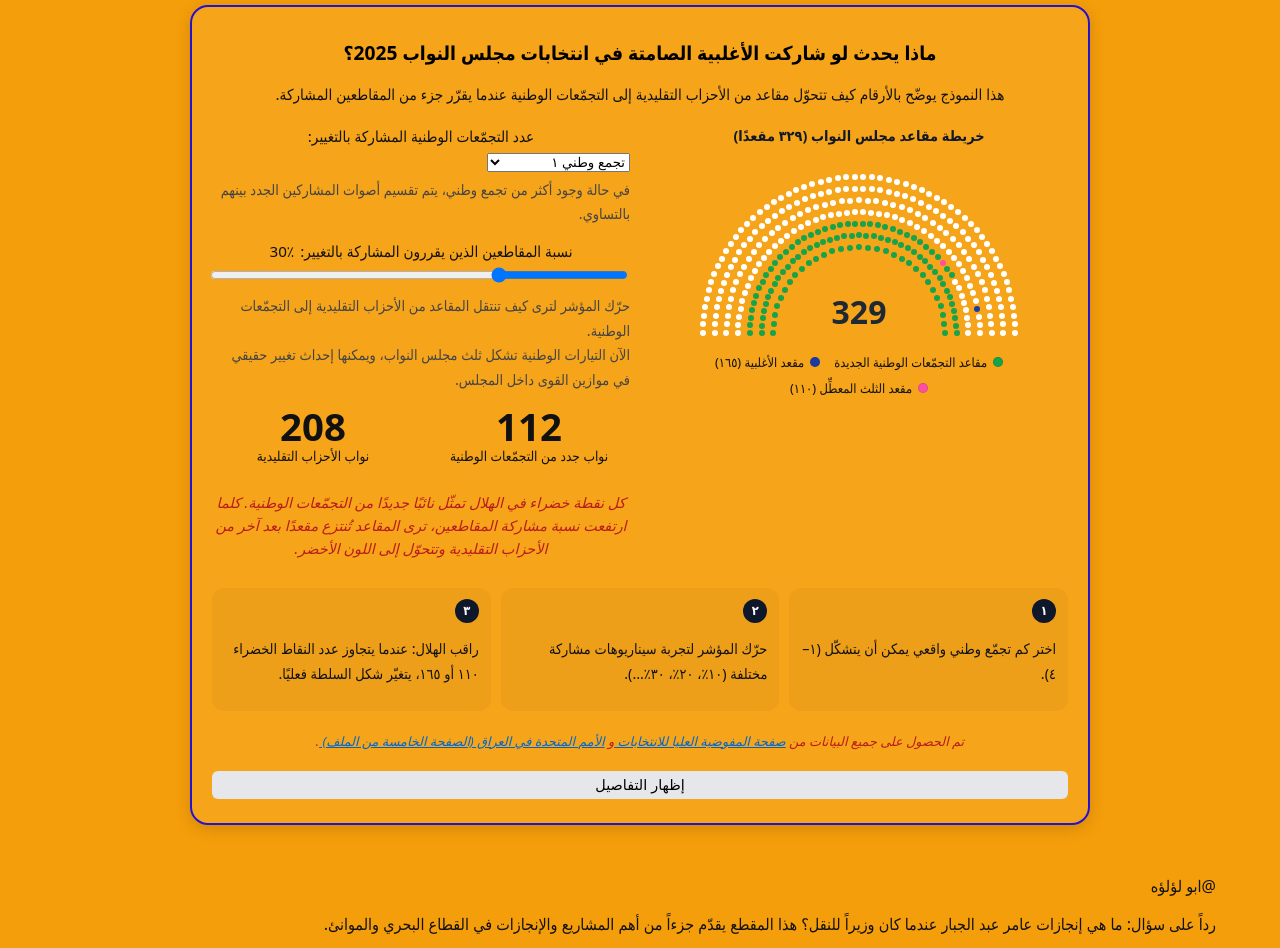
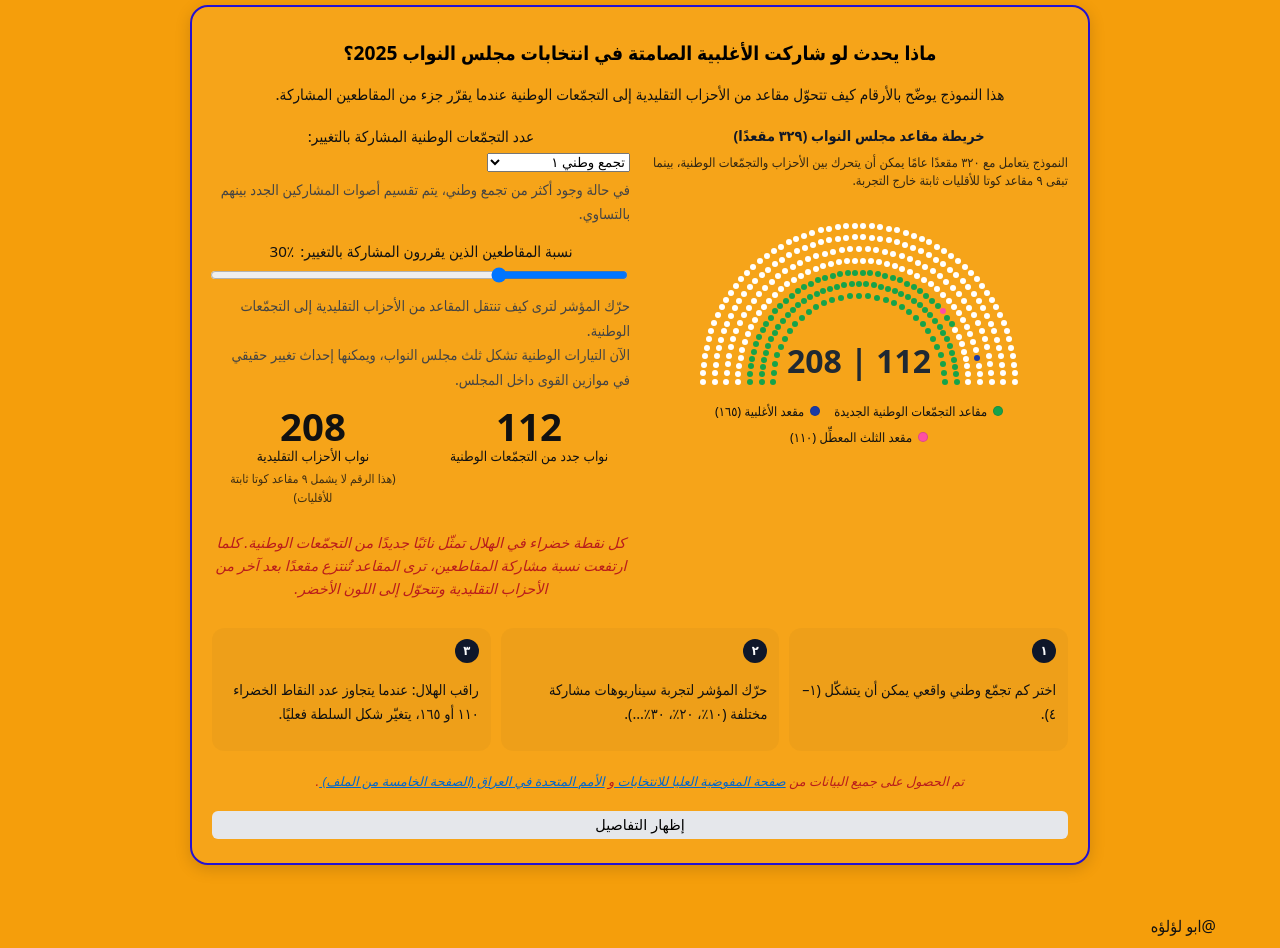
Before and after one commit to ezzed/projectx, a plain HTML site: page index.html in a window 1280 px wide. Shown: the part 749-1697 px from the top of the page. Drawn offline with Linux system fonts and the light colour scheme; a script that the page names is missing; a web font is replaced by a local one.

Commit message:
Add files via upload
make it more beautiful

```diff
--- a/css/style_new_premium.css
+++ b/css/style_new_premium.css
@@ -1656,3 +1656,18 @@ body.dark .parl-step-number {
   font-size: 0.8rem;
   margin-top: 4px;
 }
+
+
+
+.parl-mobile-label-note {
+  display: block;
+  font-size: 0.75rem;
+  opacity: 0.8;
+  margin-top: 2px;
+}
+
+.parl-joker-subtext {
+  font-size: 0.8rem;
+  opacity: 0.85;
+  margin-top: 4px;
+}
--- a/data/parliament-program-joker.js
+++ b/data/parliament-program-joker.js
@@ -466,6 +466,7 @@ function initParliamentProgramJoker() {
   // عناصر عرض الموبايل
   const mobileNewEl = box.querySelector(".parl-mobile-new-count");
   const mobileTradEl = box.querySelector(".parl-mobile-trad-count");
+  const seatsTotalNumberEl = box.querySelector(".parl-seats-total-number");
 
   const detailsBtn = box.querySelector(".parl-advanced-toggle");
   const resultsContainer = box.querySelector(".parl-results-table-container");
@@ -682,6 +683,13 @@ function initParliamentProgramJoker() {
     if (mobileTradEl) {
       mobileTradEl.textContent = totalTraditionalSeats.toLocaleString("en-US");
     }
+        // نفس الأرقام داخل الهلال بصيغة: نواب جدد | نواب تقليديون
+    if (seatsTotalNumberEl) {
+      const newSeats = totalNationalAllLists.toLocaleString("en-US");
+      const tradSeats = totalTraditionalSeats.toLocaleString("en-US");
+      seatsTotalNumberEl.textContent = `${newSeats} | ${tradSeats}`;
+    }
+
 
     // نخزن الملخص حتى نعيد رسم الجدول عند الحاجة
     lastSummary = {
--- a/index.html
+++ b/index.html
@@ -273,13 +273,18 @@
       </p>
     </header>
 
-          <!-- الجسم الرئيسي: هلال + سلايدر -->
+    <!-- الجسم الرئيسي: هلال المقاعد + التحكم -->
     <div class="parl-joker-main">
-            <!-- 1) الهلال البصري (٣٢٩ مقعد) -->
+      <!-- 1) الهلال البصري (٣٢٩ مقعدًا) -->
       <div class="parl-joker-visual">
         <h3 class="parl-joker-subtitle">
           خريطة مقاعد مجلس النواب (٣٢٩ مقعدًا)
         </h3>
+        <p class="parl-joker-subtext">
+  النموذج يتعامل مع ٣٢٠ مقعدًا عامًا يمكن أن يتحرك بين الأحزاب
+  والتجمّعات الوطنية، بينما تبقى ٩ مقاعد كوتا للأقليات ثابتة خارج التجربة.
+</p>
+
 
         <!-- حاوية الهلال -->
        <div class="parl-seats-arc">
@@ -288,10 +293,13 @@
     class="gov-seats-row"
     aria-label="مقاعد مجلس النواب العراقي"
   ></div>
-                <div class="parl-seats-total-number">329</div>
+
+  <!-- هنا سيوضع: نواب جدد | نواب تقليديون -->
+  <div class="parl-seats-total-number">0 | 329</div>
 </div>
 
-              <!-- ليجند للهلال يوضّح الألوان -->
+
+        <!-- شرح ألوان الهلال -->
         <div class="parl-joker-legend">
           <span class="parl-legend-item">
             <span class="parl-legend-dot parl-legend-dot--green"></span>
@@ -335,7 +343,7 @@
             </p>
           </div>
 
-                <!-- السلايدر الرئيسي + الأرقام تحته -->
+          <!-- السلايدر الرئيسي + النص + الأرقام -->
           <div class="gov-control-block">
             <label for="parl-gov-slider" class="gov-slider-label">
               نسبة المقاطعين الذين يقررون المشاركة بالتغيير:
@@ -354,7 +362,7 @@
               />
             </div>
 
-                  <!-- ملاحظة تحت السلايدر (نص ثابت + نص ديناميكي من JS) -->
+            <!-- نص ثابت + نص ديناميكي من JS -->
             <p class="gov-small-note">
               <span class="parl-static-text">
                 حرّك المؤشر لترى كيف تنتقل المقاعد من الأحزاب التقليدية
@@ -364,7 +372,7 @@
               <span class="parl-dynamic-note"></span>
             </p>
 
-                  <!-- ملخص الأرقام (يُحدَّث من JS) -->
+            <!-- ملخص الأرقام (يتحدّث من JS) -->
             <div class="parl-mobile-seats-summary">
               <div
                 class="parl-mobile-seats-half parl-mobile-seats-half--new"
@@ -381,45 +389,51 @@
   class="parl-mobile-seats-half parl-mobile-seats-half--trad"
 >
   <div class="parl-mobile-number parl-mobile-trad-count">
-                        329
+    ٣٢٠
   </div>
   <div class="parl-mobile-label">
     نواب الأحزاب التقليدية
+    <span class="parl-mobile-label-note">
+      (هذا الرقم لا يشمل ٩ مقاعد كوتا ثابتة للأقليات)
+    </span>
   </div>
 </div>
+
             </div>
           </div>
         </div>
 
-              <!-- جملة تفسيرية بسيطة -->
+        <!-- جملة تفسيرية تحت التحكم -->
         <p class="gov-program-note parl-joker-explainer">
-                كل نقطة خضراء في الهلال تمثّل نائبًا جديدًا من التجمّعات
-                الوطنية. كلما ارتفعت نسبة مشاركة المقاطعين، ترى المقاعد تُنتزع
-                مقعدًا بعد آخر من الأحزاب التقليدية وتتحوّل إلى اللون الأخضر.
+          كل نقطة خضراء في الهلال تمثّل نائبًا جديدًا من التجمّعات الوطنية.
+          كلما ارتفعت نسبة مشاركة المقاطعين، ترى المقاعد تُنتزع مقعدًا بعد
+          آخر من الأحزاب التقليدية وتتحوّل إلى اللون الأخضر.
         </p>
       </div>
     </div>
 
-          <!-- خطوات توضيحية مبسّطة -->
+    <!-- خطوات استخدام النموذج -->
     <div class="parl-joker-steps">
       <div class="parl-step">
         <span class="parl-step-number">١</span>
         <p>اختر كم تجمّع وطني واقعي يمكن أن يتشكّل (١–٤).</p>
       </div>
+
       <div class="parl-step">
         <span class="parl-step-number">٢</span>
         <p>حرّك المؤشر لتجربة سيناريوهات مشاركة مختلفة (١٠٪، ٢٠٪، ٣٠٪…).</p>
       </div>
+
       <div class="parl-step">
         <span class="parl-step-number">٣</span>
         <p>
-                راقب الهلال: عندما يتجاوز عدد النقاط الخضراء ١١٠ أو ١٦٥، يتغيّر
-                شكل السلطة فعليًا.
+          راقب الهلال: عندما يتجاوز عدد النقاط الخضراء ١١٠ أو ١٦٥،
+          يتغيّر شكل السلطة فعليًا.
         </p>
       </div>
     </div>
 
-          <!-- ملاحظة مصدر البيانات -->
+    <!-- مصدر البيانات -->
     <p class="gov-program-note parl-data-source">
       <em>
         تم الحصول على جميع البيانات من
@@ -453,6 +467,7 @@
     <div class="parl-results-table-container" hidden></div>
   </div>
 </section>
+
 
       <!-- تمبلت السلايدر الصغير فوق كل جدول محافظة -->
       <template id="parl-inline-slider-template">
```
Lines whose indentation alone changed are shown as unchanged.
